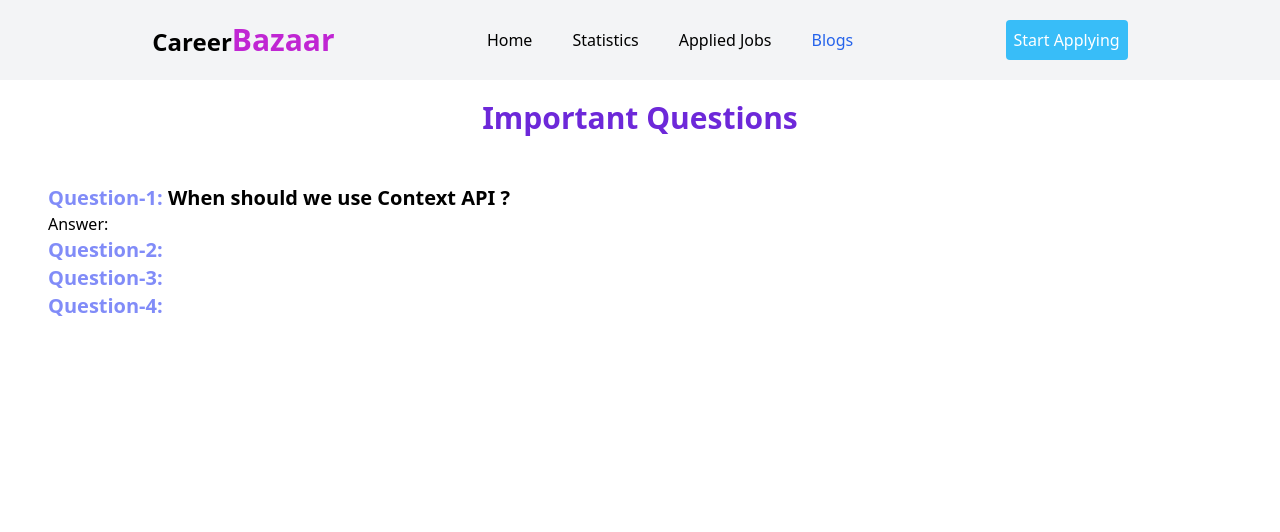
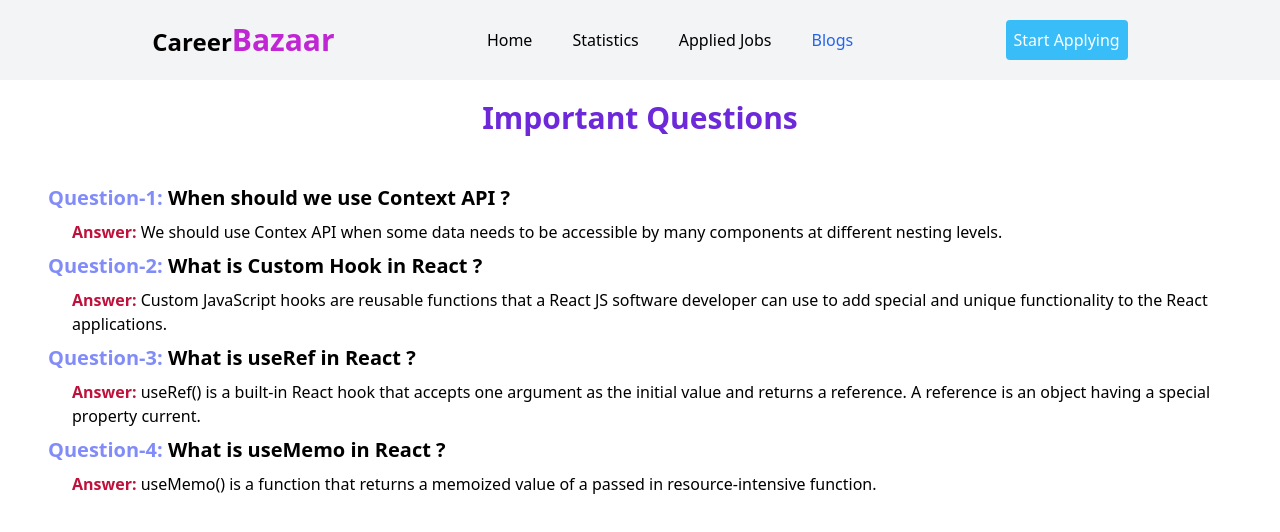
Before and after one commit to jahidcst/career-Hub, a React (Vite) app: page /blogs in a window 1280 px wide. Shown: the top 532 px of the page. Built offline with nearby package versions, Linux system fonts and the light colour scheme.

Commit message:
All Question Done

```diff
--- a/src/component/Blogs.jsx
+++ b/src/component/Blogs.jsx
@@ -2,14 +2,28 @@ import React from 'react';
 
 const Blogs = () => {
     return (
-        <div>
+        <div >
             <h1 className='text-3xl text-center pt-5 font-bold text-violet-700'>Important Questions</h1>
-            <div className='p-12'>
-                <h2 className='text-xl font-semibold'> <span className='text-indigo-400'>Question-1:</span> When should we use Context API ?</h2>
-                <p><span>Answer: </span></p>
-                <h2 className='text-xl font-semibold'> <span className='text-indigo-400'>Question-2:</span></h2>
-                <h2 className='text-xl font-semibold'> <span className='text-indigo-400'>Question-3:</span></h2>
-                <h2 className='text-xl font-semibold'> <span className='text-indigo-400'>Question-4:</span></h2>
+            <div className='p-12 space-y-2'>
+                <h2 className='text-xl font-semibold'><span className='text-indigo-400'>Question-1:</span> When should we use Context API ?</h2>
+                <p className='pl-6'><span className='font-semibold text-rose-700'>
+                    Answer: </span> We should use Contex API  when some data needs to be accessible by many components at different nesting levels.
+                </p>
+
+                <h2 className='text-xl font-semibold'><span className='text-indigo-400'>Question-2:</span> What is Custom Hook in React ?</h2>
+                <p className='pl-6'><span className='font-semibold text-rose-700'>
+                    Answer: </span> Custom JavaScript hooks are reusable functions that a React JS software developer can use to add special and unique functionality to the React applications.
+                </p>
+
+                <h2 className='text-xl font-semibold'><span className='text-indigo-400'>Question-3:</span> What is useRef in  React ?</h2>
+                <p className='pl-6'><span className='font-semibold text-rose-700'>
+                    Answer: </span> useRef() is a built-in React hook that accepts one argument as the initial value and returns a reference. A reference is an object having a special property current.
+                </p>
+
+                <h2 className='text-xl font-semibold'><span className='text-indigo-400'>Question-4:</span>  What is useMemo in React ?</h2>
+                <p className='pl-6'><span className='font-semibold text-rose-700'>
+                    Answer: </span> useMemo() is a function that returns a memoized value of a passed in resource-intensive function.
+                    </p>
             </div>
         </div>
     );
```
